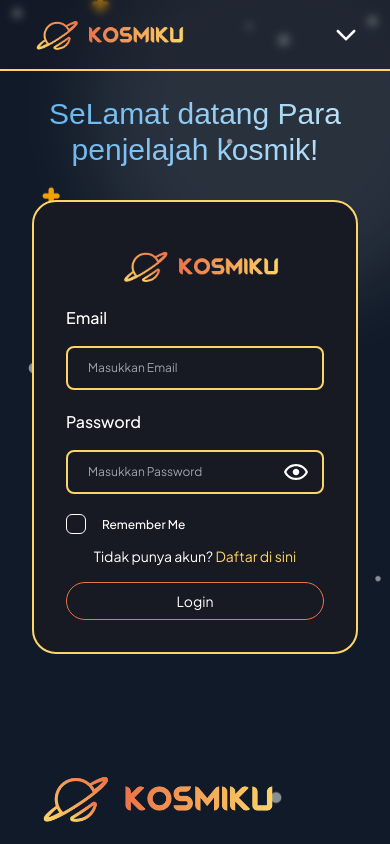
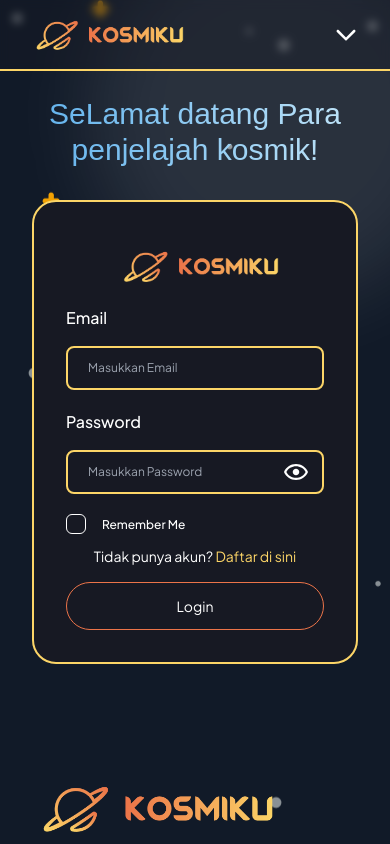
Before and after one commit to klnkvc/Kosmiku-Astronomi-e-learning, a React (Vite) app: page /login in a window 390 px wide. Shown: the top 844 px of the page. Built offline with nearby package versions, Linux system fonts and the light colour scheme; a web font is replaced by a local one.

Commit message:
feat : loader spinner

```diff
--- a/src/components/Button.jsx
+++ b/src/components/Button.jsx
@@ -1,5 +1,6 @@
 import React from "react";
 import { Link } from "react-router-dom";
+import Loader from "../assets/loader/Ring.svg";
 
 const Button = ({ variant = "primary", type, link, style, className, onClick, children }) => {
   let buttonClassName = "py-2 lg:py-3 px-14 rounded-[60px] transition-all duration-300 ";
--- a/src/pages/Auth/Login.jsx
+++ b/src/pages/Auth/Login.jsx
@@ -5,6 +5,7 @@
 import show from "../../assets/decoration/show.svg";
 import Button from "../../components/Button";
 import { Link } from "react-router-dom";
+import Loader from "../../assets/loader/Ring.svg";
 import { useNavigate } from "react-router-dom";
 
 export default function Login() {
@@ -12,6 +13,7 @@
   const [email, setEmail] = useState("");
   const [password, setPassword] = useState("");
   const [errorMessage, setErrorMessage] = useState("");
+  const [isLoading, setIsLoading] = useState(false);
   const navigate = useNavigate();
 
   function togglePasswordVisibility() {
@@ -21,6 +23,7 @@
   const handleSubmit = async (event) => {
     event.preventDefault();
     const userData = { email, password };
+    setIsLoading(true);
     try {
       const response = await fetch("http://localhost:8081/user/login", {
         method: "POST",
@@ -40,6 +43,8 @@
     } catch (error) {
       setErrorMessage("Email atau Password Salah !");
       console.log(error);
+    } finally {
+      setIsLoading(false);
     }
   };
   return (
@@ -118,7 +123,15 @@
                 </div>
                 {errorMessage && <p className="text-error text-center font-bold">{errorMessage}</p>}
               </div>
-              <Button className={"w-full mt-4 md:mt-8"} type={"button"} variant={"outline"} children={"Login"} />
+
+              <button
+                className={
+                  "py-2 relative h-[48px] lg:py-3 px-14 rounded-[60px] transition-all duration-300 bg-none border-based border hover:bg-based text-white text-sm lg:text-base w-full mt-4 md:mt-8"
+                }
+                type="submit"
+              >
+                {isLoading ? <img src={Loader} className="mx-auto" /> : <p>Login</p>}
+              </button>
             </form>
           </div>
         </div>
```
Also changed, not shown: src/assets/loader/Ring.svg (added).
